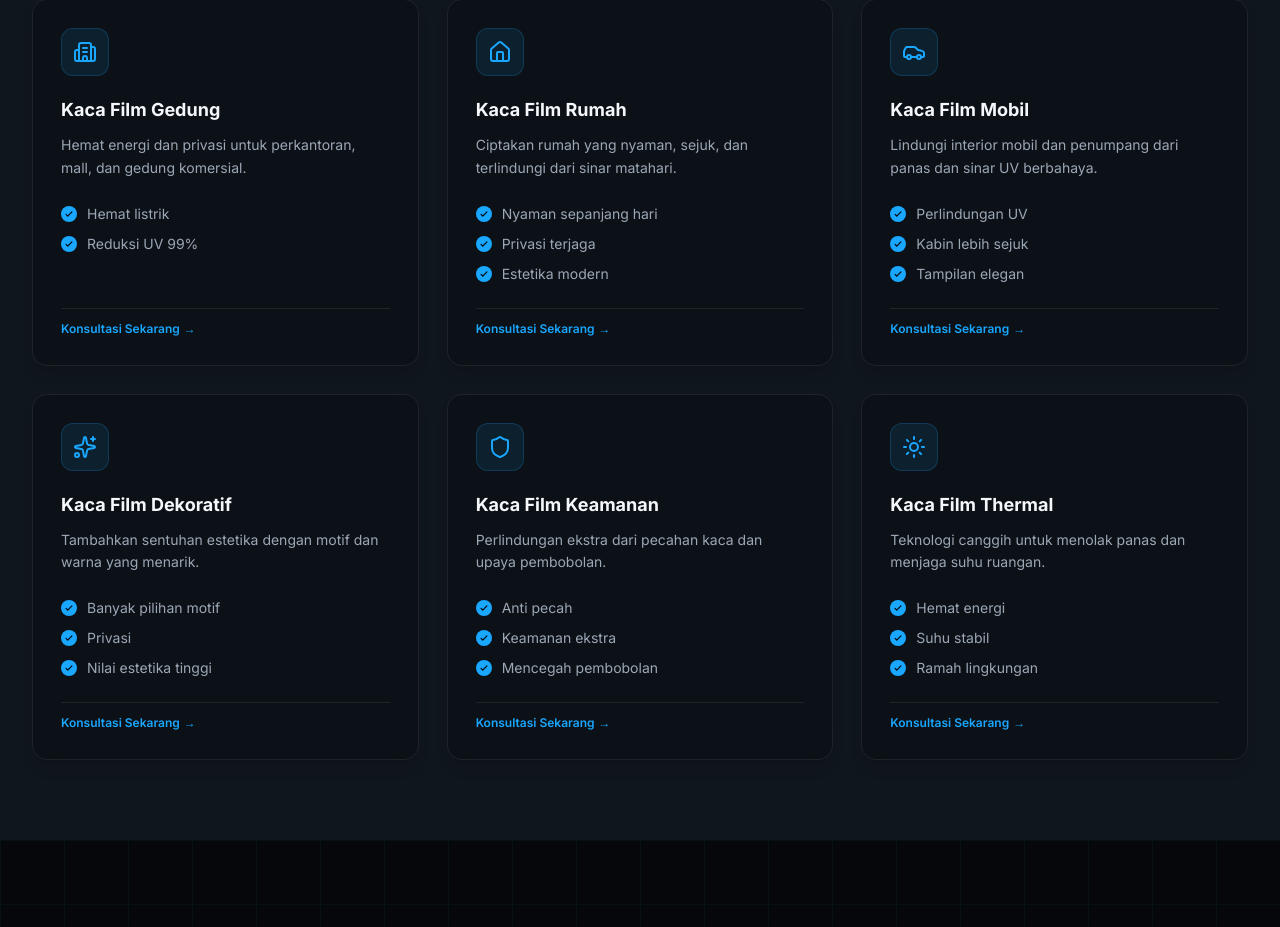
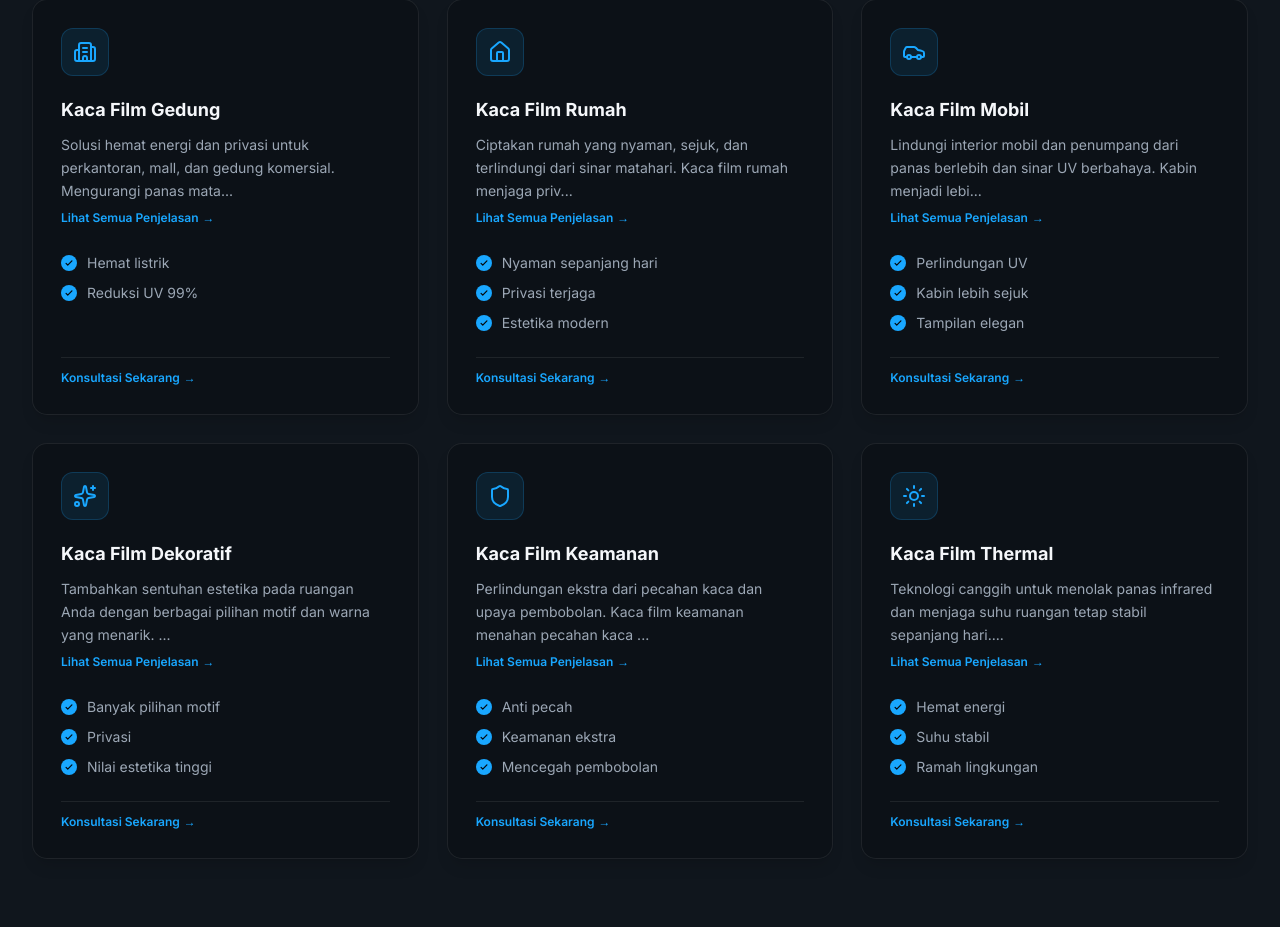
Before and after one commit to haidaralif-beep/website-Spesialis-KacaFilm, a Next.js app: page / in a window 1280 px wide. Shown: the part 1189-2116 px from the top of the page. Built offline with nearby package versions, Linux system fonts and the light colour scheme; no server answers; the database is empty.

Commit message:
feat: add Lihat Semua Penjelasan ReadMore to services, portfolio, materials

```diff
--- a/app/page.tsx
+++ b/app/page.tsx
@@ -86,12 +86,12 @@ export default function HomePage() {
     return photos.find(p => p.material_id === materialId);
   };
   const services = [
-    { icon: Building2, title: 'Kaca Film Gedung', description: 'Hemat energi dan privasi untuk perkantoran, mall, dan gedung komersial.', features: ['Hemat listrik', 'Reduksi UV 99%'] },
-    { icon: Home, title: 'Kaca Film Rumah', description: 'Ciptakan rumah yang nyaman, sejuk, dan terlindungi dari sinar matahari.', features: ['Nyaman sepanjang hari', 'Privasi terjaga', 'Estetika modern'] },
-    { icon: Car, title: 'Kaca Film Mobil', description: 'Lindungi interior mobil dan penumpang dari panas dan sinar UV berbahaya.', features: ['Perlindungan UV', 'Kabin lebih sejuk', 'Tampilan elegan'] },
-    { icon: Sparkles, title: 'Kaca Film Dekoratif', description: 'Tambahkan sentuhan estetika dengan motif dan warna yang menarik.', features: ['Banyak pilihan motif', 'Privasi', 'Nilai estetika tinggi'] },
-    { icon: Shield, title: 'Kaca Film Keamanan', description: 'Perlindungan ekstra dari pecahan kaca dan upaya pembobolan.', features: ['Anti pecah', 'Keamanan ekstra', 'Mencegah pembobolan'] },
-    { icon: Sun, title: 'Kaca Film Thermal', description: 'Teknologi canggih untuk menolak panas dan menjaga suhu ruangan.', features: ['Hemat energi', 'Suhu stabil', 'Ramah lingkungan'] },
+    { icon: Building2, title: 'Kaca Film Gedung', description: 'Solusi hemat energi dan privasi untuk perkantoran, mall, dan gedung komersial. Mengurangi panas matahari hingga 95% sehingga tagihan listrik AC lebih hemat. Cocok untuk gedung bertingkat yang menghadap langsung ke arah matahari.', features: ['Hemat listrik', 'Reduksi UV 99%'] },
+    { icon: Home, title: 'Kaca Film Rumah', description: 'Ciptakan rumah yang nyaman, sejuk, dan terlindungi dari sinar matahari. Kaca film rumah menjaga privasi keluarga tanpa mengurangi pencahayaan alami. Tersedia berbagai tingkat kegelapan sesuai kebutuhan setiap ruangan.', features: ['Nyaman sepanjang hari', 'Privasi terjaga', 'Estetika modern'] },
+    { icon: Car, title: 'Kaca Film Mobil', description: 'Lindungi interior mobil dan penumpang dari panas berlebih dan sinar UV berbahaya. Kabin menjadi lebih sejuk dan nyaman saat berkendara. Tampilan mobil lebih elegan sekaligus memberikan perlindungan maksimal bagi pengemudi dan penumpang.', features: ['Perlindungan UV', 'Kabin lebih sejuk', 'Tampilan elegan'] },
+    { icon: Sparkles, title: 'Kaca Film Dekoratif', description: 'Tambahkan sentuhan estetika pada ruangan Anda dengan berbagai pilihan motif dan warna yang menarik. Selain memperindah tampilan, kaca film dekoratif juga berfungsi sebagai privasi dari pandangan luar tanpa perlu tirai atau gorden tambahan.', features: ['Banyak pilihan motif', 'Privasi', 'Nilai estetika tinggi'] },
+    { icon: Shield, title: 'Kaca Film Keamanan', description: 'Perlindungan ekstra dari pecahan kaca dan upaya pembobolan. Kaca film keamanan menahan pecahan kaca agar tidak berserakan dan memberikan ketahanan tambahan terhadap benturan. Ideal untuk toko, ruko, dan gedung di area strategis.', features: ['Anti pecah', 'Keamanan ekstra', 'Mencegah pembobolan'] },
+    { icon: Sun, title: 'Kaca Film Thermal', description: 'Teknologi canggih untuk menolak panas infrared dan menjaga suhu ruangan tetap stabil sepanjang hari. Mengurangi ketergantungan pada AC sehingga hemat energi dan ramah lingkungan. Cocok untuk gedung dan rumah di daerah tropis.', features: ['Hemat energi', 'Suhu stabil', 'Ramah lingkungan'] },
   ];
 
   return (
@@ -225,7 +225,7 @@ export default function HomePage() {
                     <service.icon size={24} />
                   </div>
                   <h3 className="text-lg font-bold text-white mb-2.5 group-hover:text-electric transition-colors">{service.title}</h3>
-                  <p className="text-text-secondary text-sm leading-relaxed mb-6">{service.description}</p>
+                   <ReadMore text={service.description} className="text-text-secondary text-sm leading-relaxed mb-6" maxLength={100} />
                   <ul className="space-y-2.5 mb-6">
                     {service.features.map((feature, idx) => (
                       <li key={idx} className="flex items-center gap-2.5 text-xs sm:text-sm text-text-secondary">
@@ -296,7 +296,7 @@ export default function HomePage() {
                   <div className="p-5 flex flex-col justify-between flex-grow">
                     <h3 className="text-lg font-bold text-white mb-2.5 group-hover:text-electric transition-colors">{item.nama_tempat}</h3>
                     {item.deskripsi && (
-                      <ReadMore text={item.deskripsi} className="text-text-secondary text-sm leading-relaxed mb-4 line-clamp-2" />
+                       <ReadMore text={item.deskripsi} className="text-text-secondary text-sm leading-relaxed mb-4 line-clamp-2" maxLength={100} />
                     )}
                   </div>
                 </div>
@@ -382,7 +382,7 @@ export default function HomePage() {
                   <div className="p-5 flex flex-col flex-1">
                     <h3 className="text-white font-bold text-base mb-2 group-hover:text-electric transition-colors">{item.nama_bahan}</h3>
                     {item.spesifikasi && (
-                      <ReadMore text={item.spesifikasi} className="text-text-secondary text-sm leading-relaxed flex-1 line-clamp-2" />
+                       <ReadMore text={item.spesifikasi} className="text-text-secondary text-sm leading-relaxed flex-1 line-clamp-2" maxLength={100} />
                     )}
                     <Link href="https://wa.me/6289637033005?text=Halo%2C%20saya%20tertarik%20dengan%20layanan%20pemasangan%20kaca%20film.%20Saya%20ingin%20mendapatkan%20informasi%20lebih%20lanjut%20mengenai%20pilihan%20kaca%20film%2C%20harga%2C%20dan%20rekomendasi%20yang%20sesuai%20dengan%20kebutuhan%20saya.%20Apakah%20bisa%20melakukan%20konsultasi%20gratis%3F" className="text-xs font-semibold text-electric inline-flex items-center gap-1 group-hover:gap-2 transition-all mt-4">
                       <span>Konsultasi Sekarang</span>
--- a/components/ReadMore.tsx
+++ b/components/ReadMore.tsx
@@ -2,12 +2,18 @@
 
 import { useState } from 'react';
 
-export default function ReadMore({ text, className = '' }: { text: string; className?: string }) {
+interface ReadMoreProps {
+  text: string;
+  className?: string;
+  maxLength?: number;
+}
+
+export default function ReadMore({ text, className = '', maxLength = 120 }: ReadMoreProps) {
   const [expanded, setExpanded] = useState(false);
 
   if (!text) return null;
 
-  const isLong = text.length > 80;
+  const isLong = text.length > maxLength;
 
   if (!isLong) {
     return <p className={className}>{text}</p>;
@@ -15,12 +21,13 @@ export default function ReadMore({ text, className = '' }: { text: string; class
 
   return (
     <div className={className}>
-      <p>{expanded ? text : text.slice(0, 80) + '...'}</p>
+      <p className={expanded ? '' : 'line-clamp-3'}>{expanded ? text : text.slice(0, maxLength) + '...'}</p>
       <button
         onClick={() => setExpanded(!expanded)}
-        className="text-electric text-xs font-semibold mt-1 hover:underline"
+        className="text-electric text-xs font-semibold mt-2 inline-flex items-center gap-1 hover:gap-2 transition-all"
       >
-        {expanded ? 'Tutup' : 'Selengkapnya'}
+        <span>{expanded ? 'Tutup' : 'Lihat Semua Penjelasan'}</span>
+        <span>→</span>
       </button>
     </div>
   );
```
